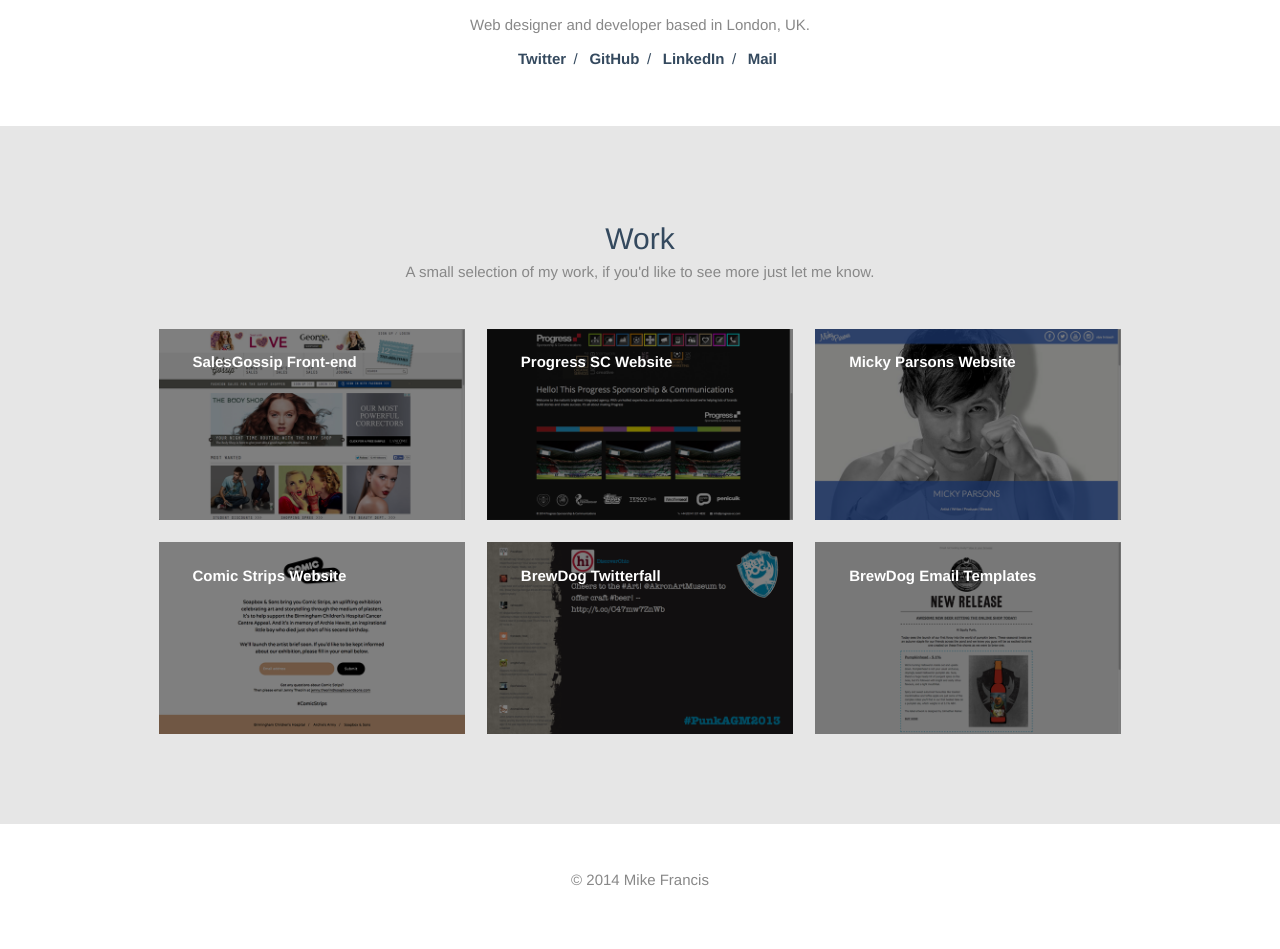
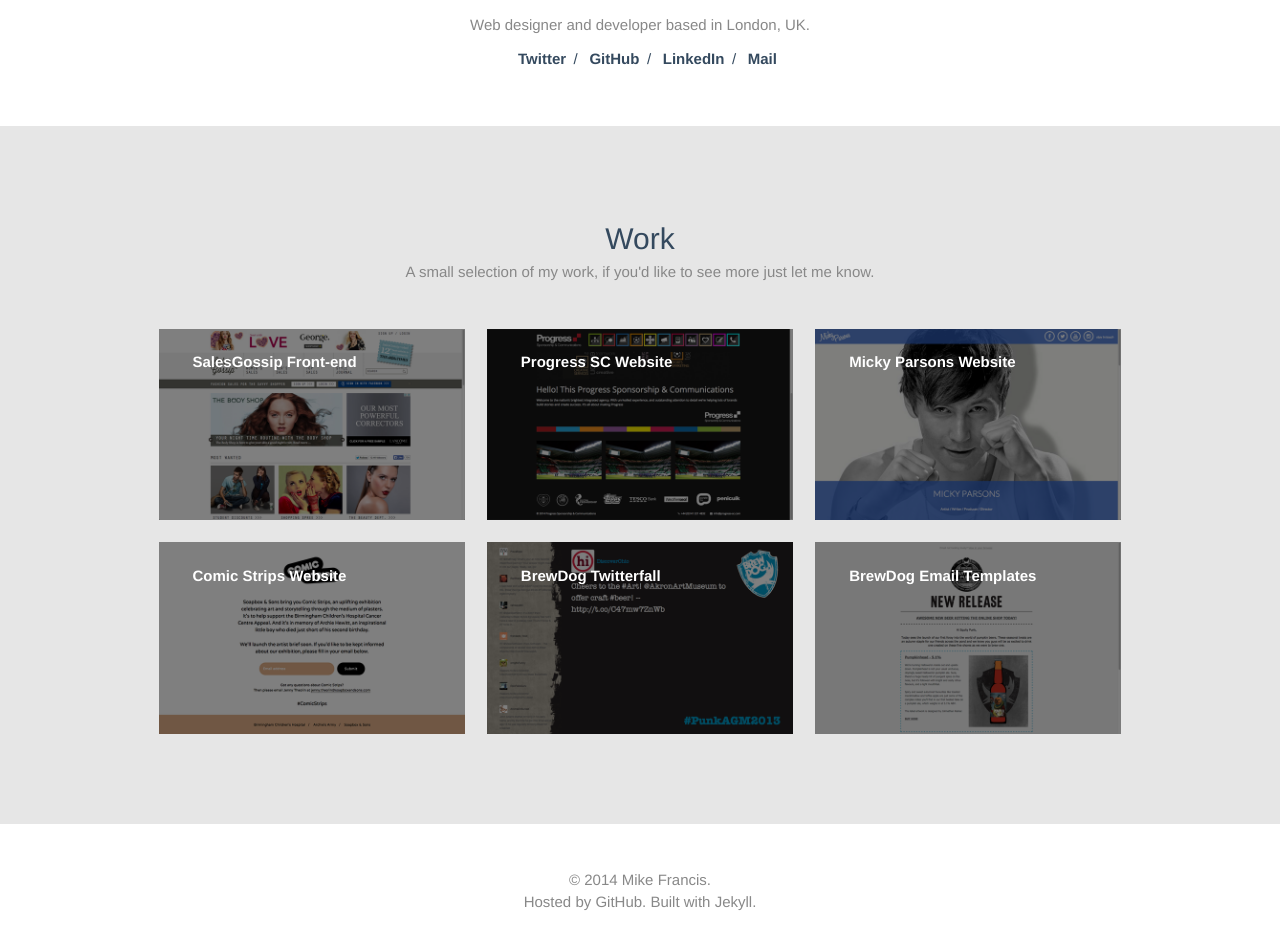
Before and after one commit to mikefrancis/mikefrancis.dev, a Jekyll site: the page built from index.html, in a window 1280 px wide, cut to the strip 175-1134 px from the top of the page. Shown: the top 949 px of the strip. Built offline with Jekyll 4.4.1, drawn with Linux system fonts in a browser that asks for light colours.

Commit message:
added footer notes

```diff
--- a/_includes/footer.html
+++ b/_includes/footer.html
@@ -1,5 +1,5 @@
 <footer class="footer" role="contentinfo">
   <div class="container">
-    &copy; {{ site.time | date: '%Y' }} {{ site.title }}
+    &copy; {{ site.time | date: '%Y' }} {{ site.title }}.<br>Hosted by <a href="http://github.com">GitHub</a>. Built with <a href="http://jekyllrb.com">Jekyll</a>.
   </div>
 </footer>
```
